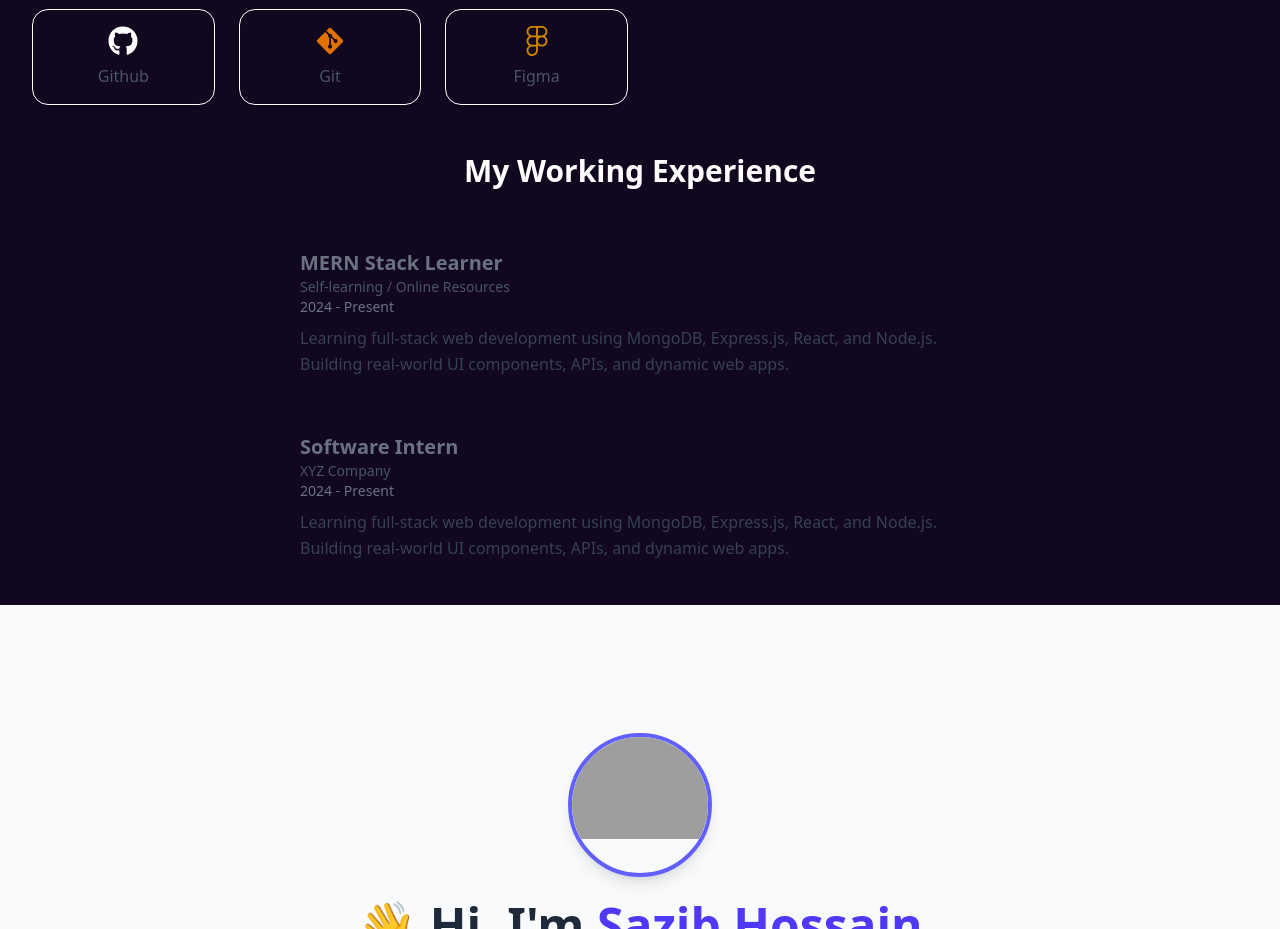
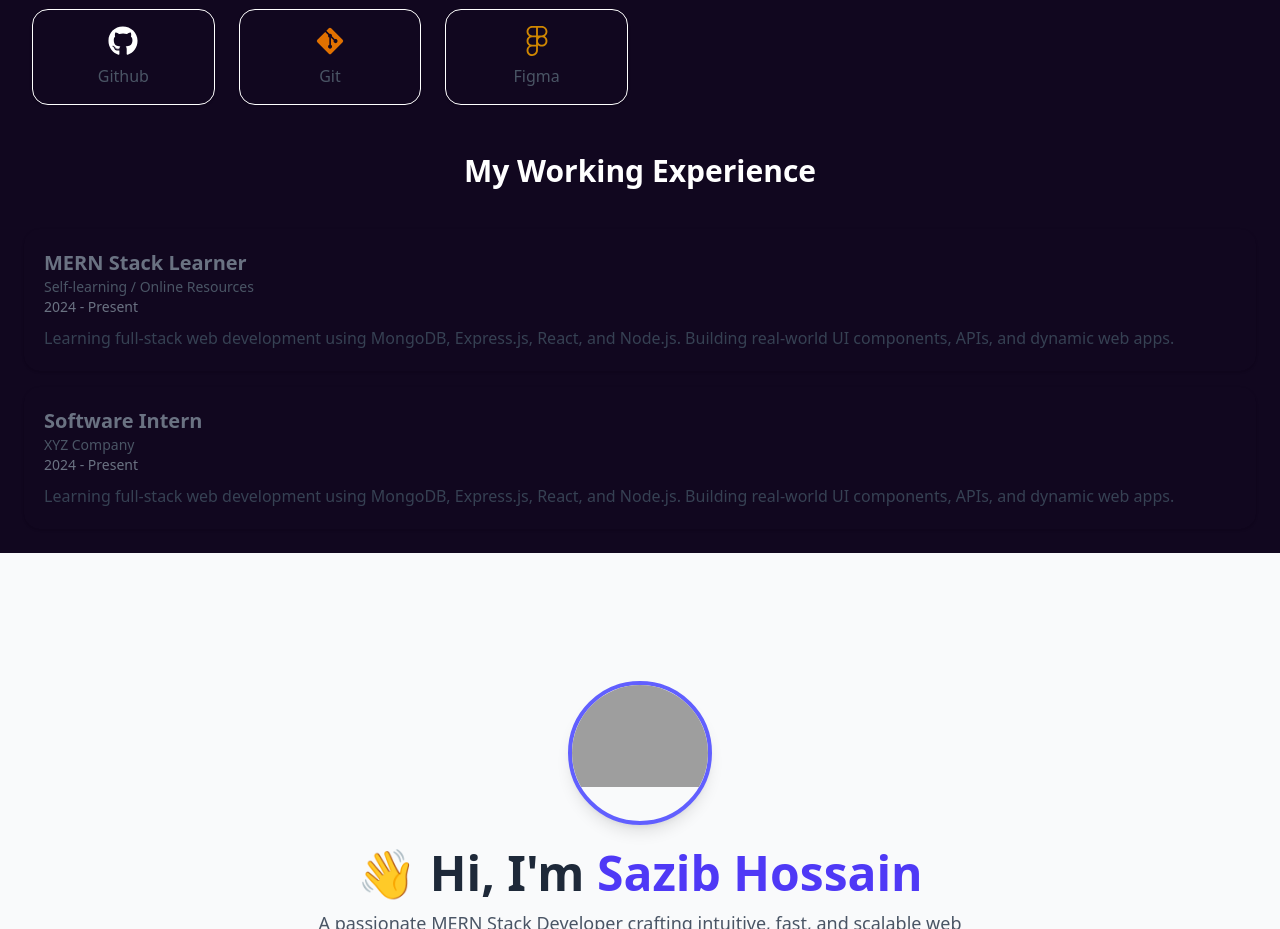
Before and after one commit to sazib07/Portfolio, a React (Vite) app: page / in a window 1280 px wide. Shown: the part 840-1769 px from the top of the page. Built offline with nearby package versions, Linux system fonts and the light colour scheme; grey boxes are pictures that could not be loaded; a web font is replaced by a local one.

Commit message:
exp div width

```diff
--- a/src/Components/Experience.jsx
+++ b/src/Components/Experience.jsx
@@ -20,7 +20,7 @@ export default function Experience() {
   ];
 
   return (
-    <div className="w-full max-w-3xl mx-auto p-6 grid gap-6 ">
+    <div className="w-full mx-auto p-6 grid gap-6 ">
       <h2 className="text-3xl font-bold text-center mb-4">My Working Experience</h2>
 
       <div className="grid gap-4">
```
